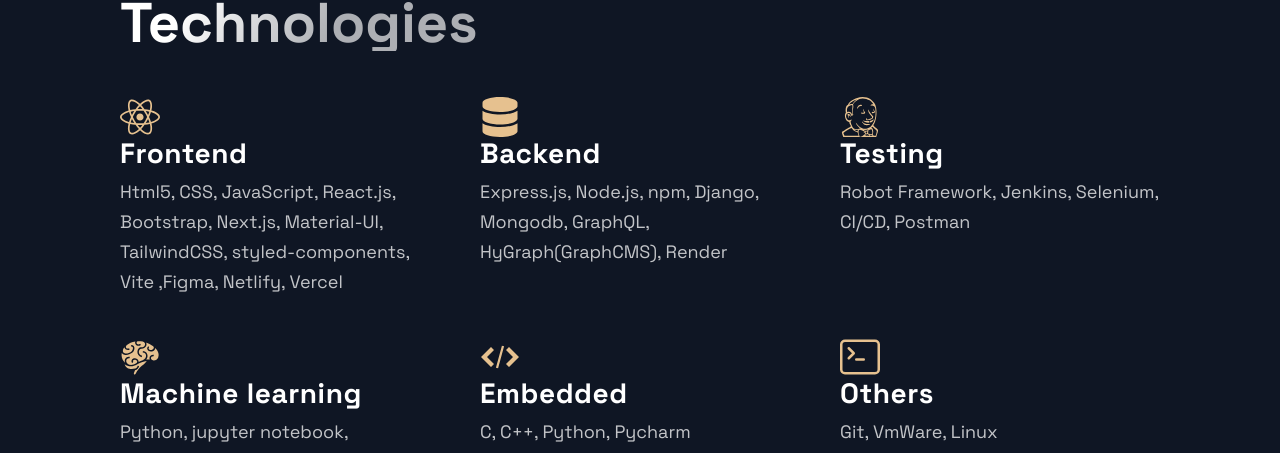
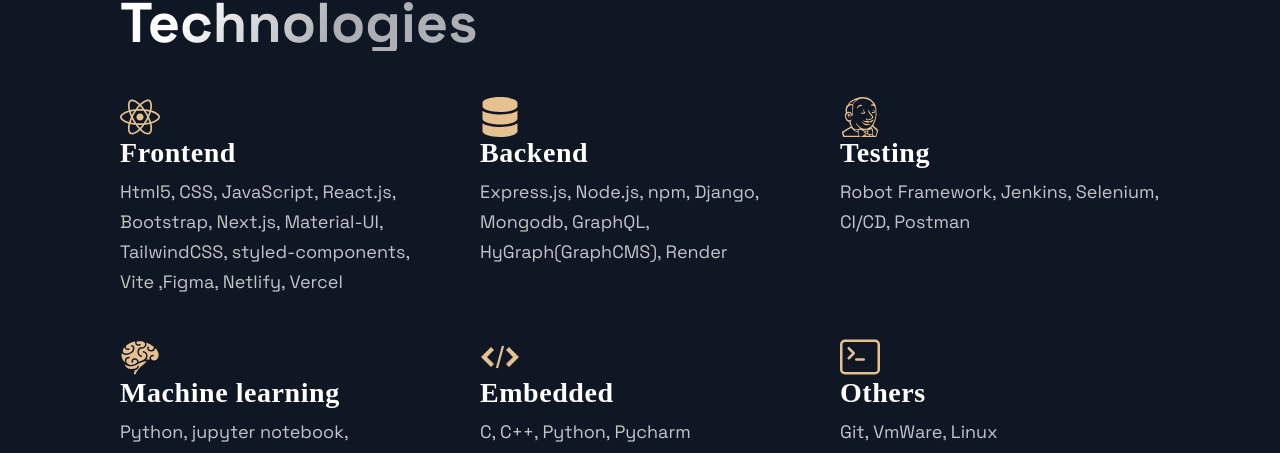
Before and after one commit to ZJW-92/personal_portfolio, a Next.js app: page / in a window 1280 px wide. Shown: the part 8259-8712 px from the top of the page. Built offline with nearby package versions, Linux system fonts and the light colour scheme.

Commit message:
update tech style.js

```diff
--- a/src/components/Technologies/TechnologiesStyles.js
+++ b/src/components/Technologies/TechnologiesStyles.js
@@ -61,6 +61,7 @@
 `
 
 export const ListTitle = styled.h4`
+  font-family: pacifico;
   font-weight: 700;
   font-size: 28px;
   line-height: 32px;
```
